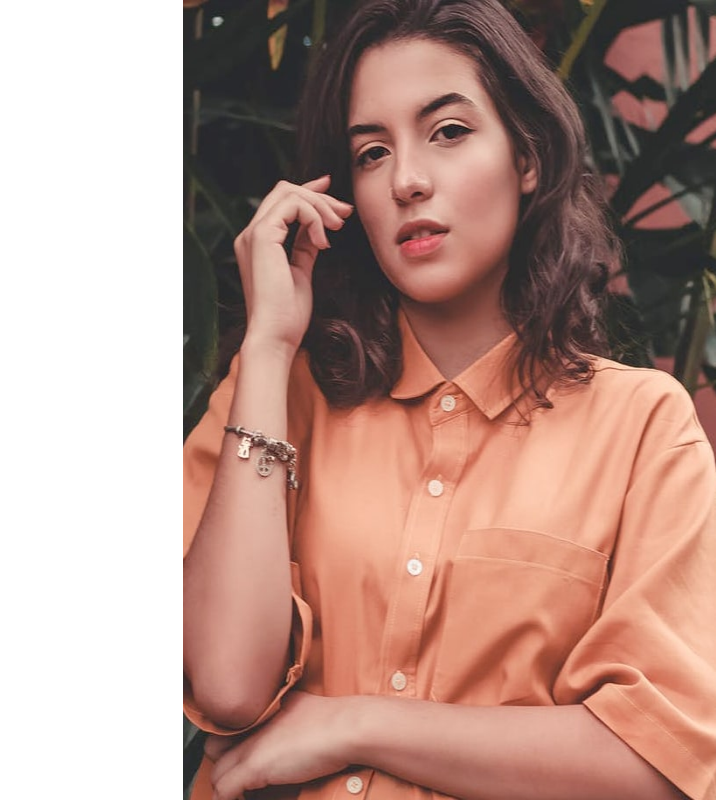
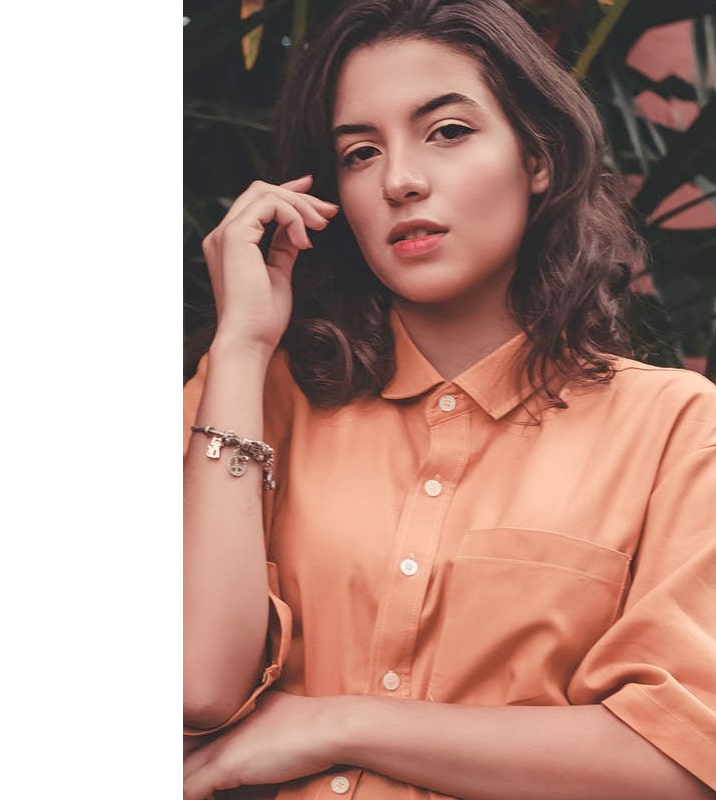
Before and after one commit to lost50U1/base-apparel-coming-soon-master, a plain HTML site: page index.html in a window 1280 px wide. Shown: the full height of the page, 564-1280 px from the left. Drawn offline with nearby package versions, Linux system fonts and the light colour scheme.

Commit message:
some image changes

```diff
--- a/style.css
+++ b/style.css
@@ -114,6 +114,8 @@ picture {
 
 img {
   width: 100%;
+  -o-object-fit: cover;
+  object-fit: cover;
 }
 
 /* hero section  */
```
